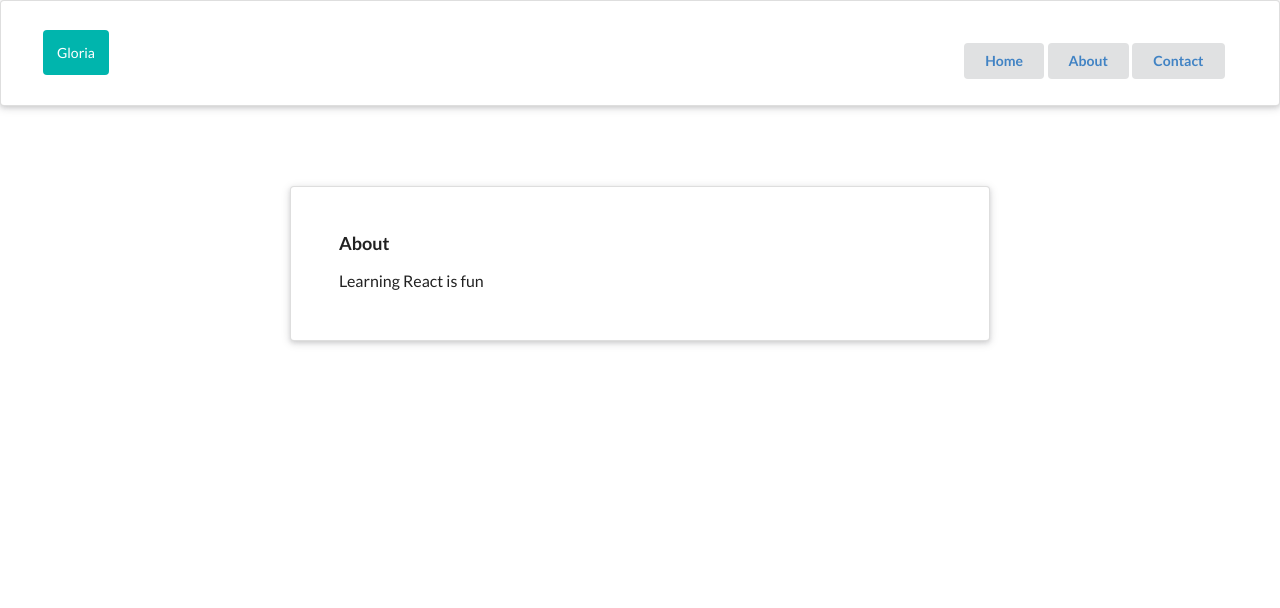
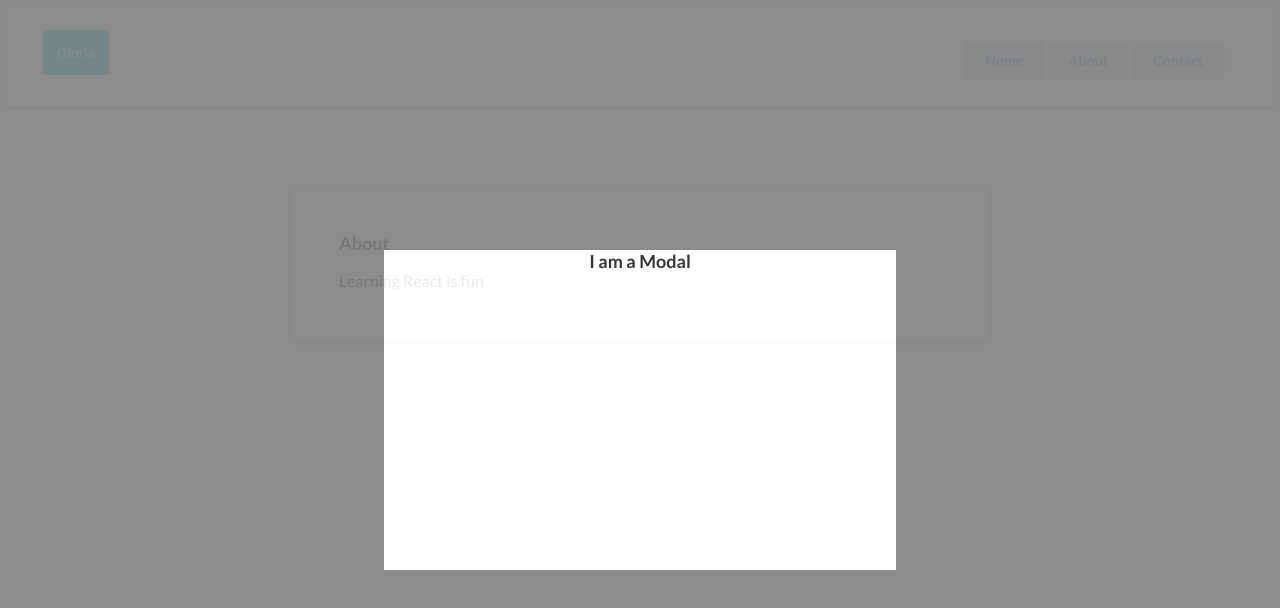
Before and after one commit to ravindra135/React-navigation-with-ReactRouter, a React (Create React App) app: page /about in a window 1280 px wide. Shown: the top 608 px of the page. Built offline with nearby package versions, Linux system fonts and the light colour scheme.

Commit message:
added modal design in about.js

```diff
--- a/src/components/About.js
+++ b/src/components/About.js
@@ -1,14 +1,20 @@
 import React from "react";
-
+import './Modal.css'
 const About = () => {
     return(
-        <div
-            className="ui raised very padded text container segment"
-            style={{ marginTop: '80px' }}>
+        <div>
+            <div className="modal">
+                <div className="modal-content">
+                    <h3>I am a Modal</h3>
+                </div>
+            </div>
+                <div
+                className="ui raised very padded text container segment"
+                style={{ marginTop: '80px' }}>
 
-            <h3 className="ui header">About</h3>
-            <p>Learning React is fun</p>
-
+                <h3 className="ui header">About</h3>
+                <p>Learning React is fun</p>
+            </div>
         </div>
     )
 }
--- /dev/null
+++ b/src/components/Modal.css
@@ -0,0 +1,18 @@
+.modal {
+    height: 100%;
+    width: 100%;
+    position: fixed;
+    background-color: grey;
+    top: 0;
+    left: 0;
+    opacity: .9;
+    z-index: 1;
+}
+
+.modal-content {
+    background: white;
+    margin: 250px auto;
+    height: 40%;
+    width: 40%;
+    text-align: center;
+}
```
